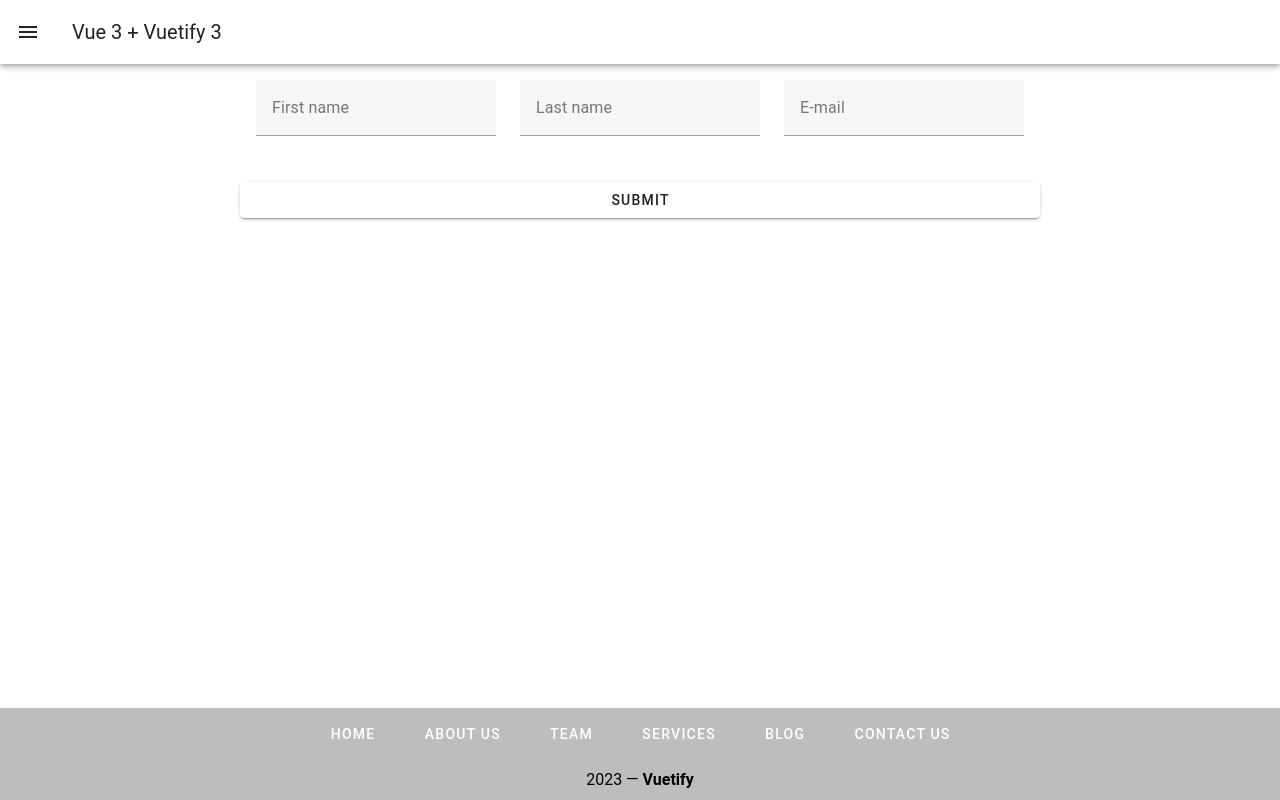
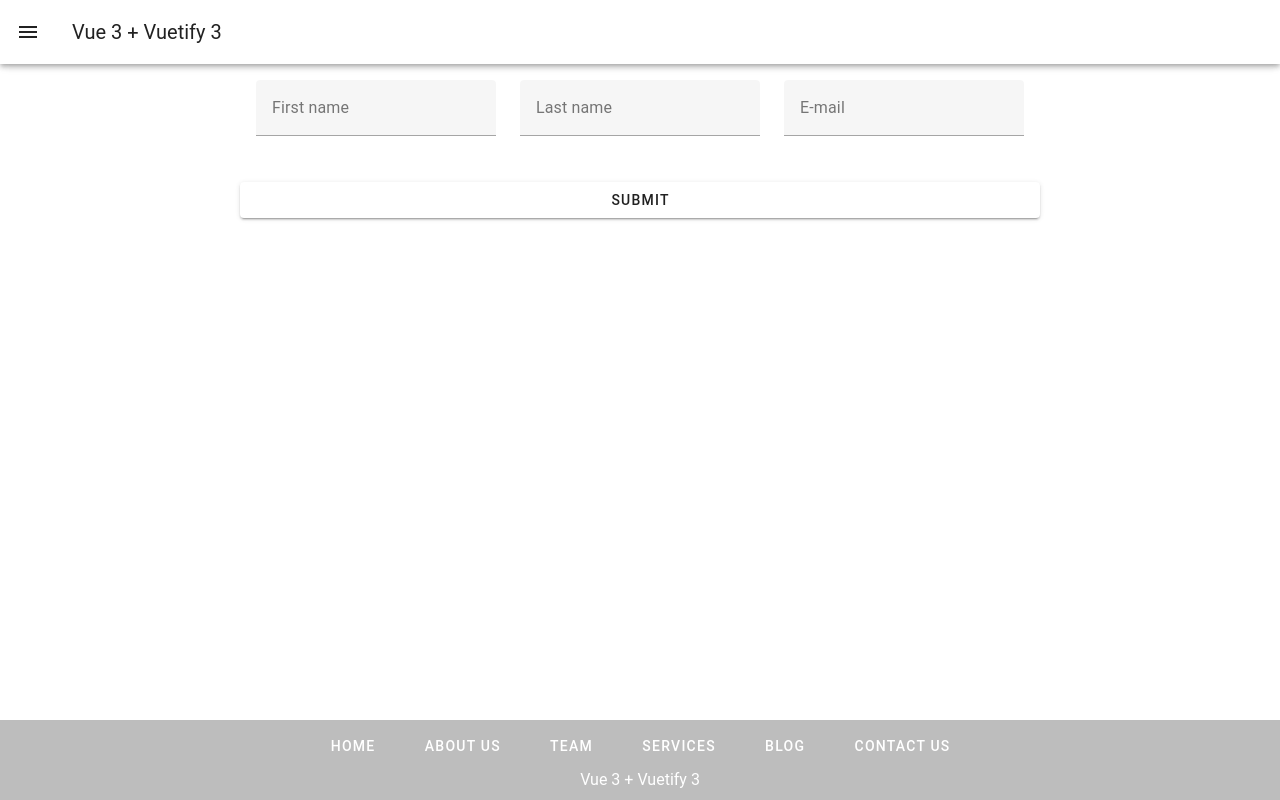
Before and after one commit to killiani/vuetify-prototype, a Vue app: page /#/contact in a window 1280 px wide. Built offline with nearby package versions, Linux system fonts and the light colour scheme.

Commit message:
registered a global component

```diff
--- a/src/App.vue
+++ b/src/App.vue
@@ -1,65 +1,23 @@
 <template>
   <v-app>
-    <v-navigation-drawer v-model="drawer" location="bottom" temporary>
-      <v-list density="compact" nav>
-        <v-list-item v-for="(item, index) in items" :key="index" @click="navigateTo(item)">
-          <router-link :to="item.route" exact-active-class="active">
-            <v-list-item-icon>
-              <v-icon>{{ item.icon }}</v-icon>
-            </v-list-item-icon>
-            <v-list-item-title>{{ item.title }}</v-list-item-title>
-          </router-link>
-        </v-list-item>
-      </v-list>
-    </v-navigation-drawer>
-
-    <v-app-bar app>
-      <v-app-bar-nav-icon @click.stop="drawer = !drawer"></v-app-bar-nav-icon>
-      <v-app-bar-title>Vue 3 + Vuetify 3</v-app-bar-title>
-    </v-app-bar>
-
+    <NavBar /> <!-- render a global registered component -->
     <v-main>
       <router-view></router-view>
-      <r-footer></r-footer> <!-- render the Footer component -->
+      <r-footer></r-footer> <!-- render a component which is registered here -->
     </v-main>
-
-
-
   </v-app>
 </template>
 
 <script lang="ts">
 import Footer from './components/Footer.vue';
-
-interface Item {
-  title: string;
-  icon: string;
-  route: string;
-}
+import NavBar from './components/NavBar.vue';
 
 export default {
 
   name: 'App',
   components: {
-    'r-footer': Footer // register the Footer component
+    'r-footer': Footer, // register the component here
   },
-
-  data() {
-    return {
-      drawer: false,
-      items: [
-        { title: 'Home', icon: 'mdi-home', route: '/' },
-        { title: 'Contact', icon: 'mdi-email', route: '/contact' },
-        { title: 'Member', icon: 'mdi-information', route: '/member' }
-      ]
-    }
-  },
-  methods: {
-    navigateTo(item: Item) {
-      this.$router.push(item.route)
-      this.drawer = false
-    }
-  }
 }
 </script>
 
--- a/src/components/Footer.vue
+++ b/src/components/Footer.vue
@@ -4,12 +4,13 @@
             <v-btn v-for="link in links" :key="link" color="white" variant="text" class="mx-2" rounded="xl">
                 {{ link }}
             </v-btn>
-            <v-col class="text-center mt-4" cols="12">
-                {{ new Date().getFullYear() }} — <strong>Vuetify</strong>
+            <v-col class="text-center mt-1" cols="12" style="color: white;" >
+                Vue 3 + Vuetify 3
             </v-col>
         </v-row>
     </v-footer>
 </template>
+
 
 <script lang="ts">
 export default {
--- /dev/null
+++ b/src/components/NavBar.vue
@@ -0,0 +1,48 @@
+<template>
+    <v-navigation-drawer v-model="drawer" location="left" temporary>
+        <v-list density="compact" nav>
+            <v-list-item v-for="(item, index) in items" :key="index" @click="navigateTo(item)">
+                <router-link :to="item.route" exact-active-class="active">
+                    <v-list-item-icon>
+                        <v-icon>{{ item.icon }}</v-icon>
+                    </v-list-item-icon>
+                    <v-list-item-title>{{ item.title }}</v-list-item-title>
+                </router-link>
+            </v-list-item>
+        </v-list>
+    </v-navigation-drawer>
+
+    <v-app-bar app>
+      <v-app-bar-nav-icon @click.stop="drawer = !drawer"></v-app-bar-nav-icon>
+      <v-app-bar-title>Vue 3 + Vuetify 3</v-app-bar-title>
+    </v-app-bar>
+</template>
+
+
+<script lang="ts">
+
+interface Item {
+  title: string;
+  icon: string;
+  route: string;
+}
+
+export default {
+    data() {
+    return {
+      drawer: false,
+      items: [
+        { title: 'Home', icon: 'mdi-home', route: '/' },
+        { title: 'Contact', icon: 'mdi-email', route: '/contact' },
+        { title: 'Member', icon: 'mdi-information', route: '/member' }
+      ]
+    }
+  },
+  methods: {
+    navigateTo(item: Item) {
+      this.$router.push(item.route)
+      this.drawer = false
+    }
+  }
+}
+</script>
--- a/src/style.scss
+++ b/src/style.scss
@@ -1,5 +1,5 @@
 .v-footer {
-    position: fixed !important;
+    position: fixed;
     bottom: 0;
     left: 0;
     right: 0;
```
Also changed, not shown: src/main.ts (+6 -1 lines).
